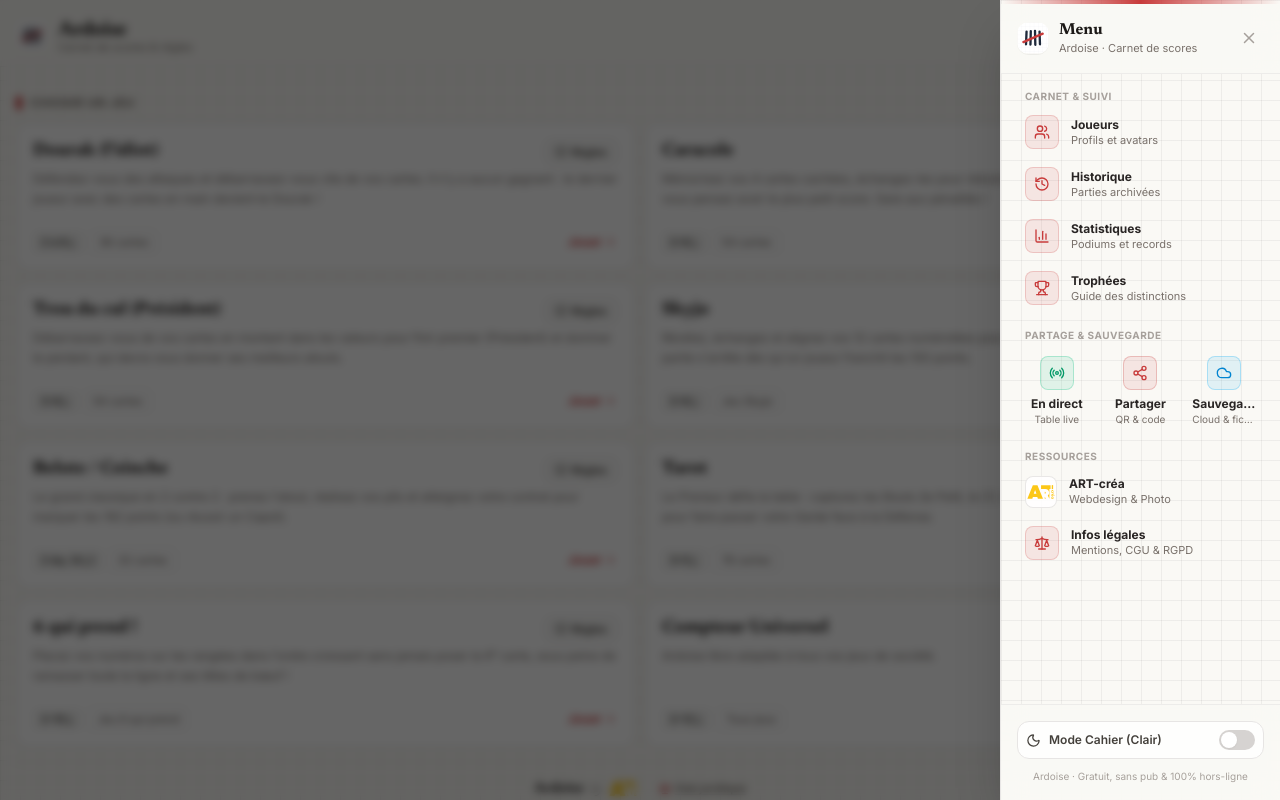
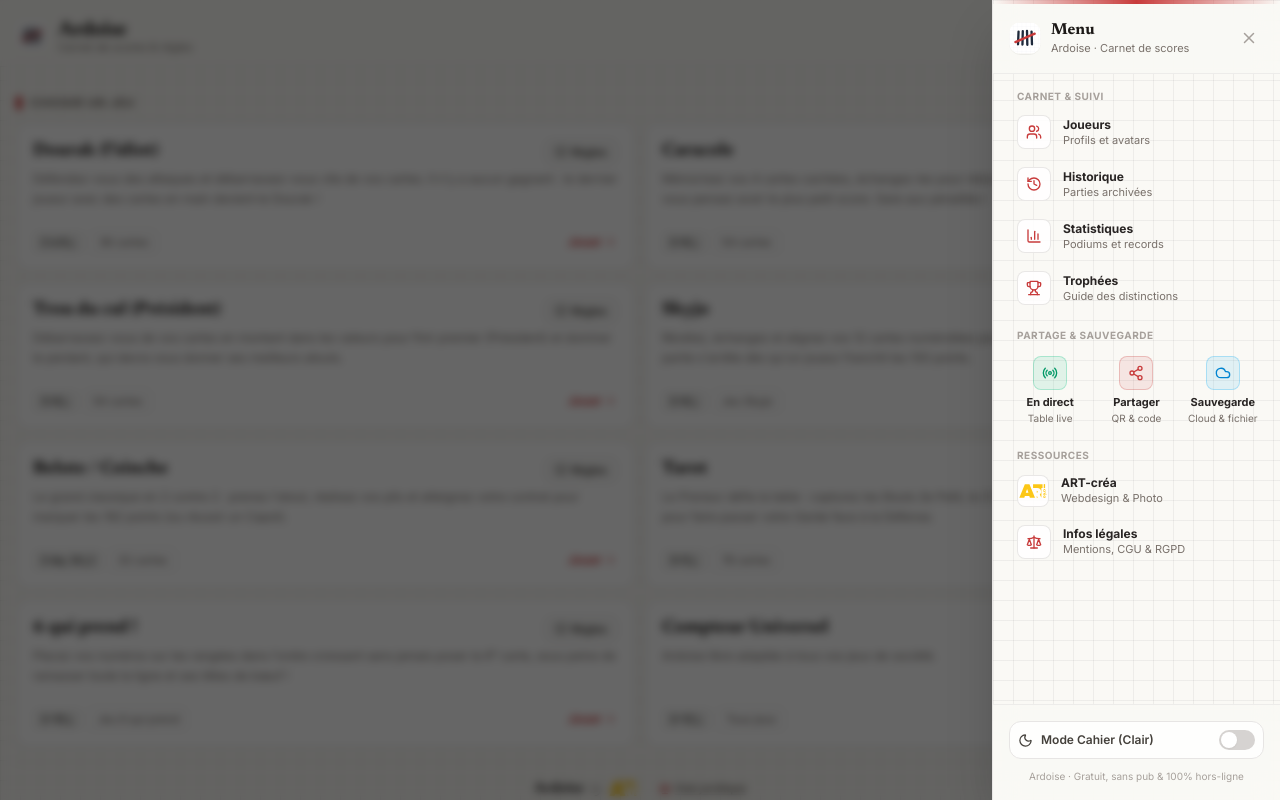
Before and after one commit to Artichou-code/ardoise, a React (Vite) app: page / in a window 1280 px wide. Both pictures are taken after a click on the button 1246 px from the left and 36 px from the top of the page. Built offline with nearby package versions, Linux system fonts and the light colour scheme.

Commit message:
style(menu): icones rouges sur fond neutre pour Carnet & Suivi et texte Sauvegarde non coupe

```diff
--- a/src/components/BurgerMenu.jsx
+++ b/src/components/BurgerMenu.jsx
@@ -135,7 +135,7 @@ export function BurgerMenu({
         onTouchStart={handleTouchStart}
         onTouchMove={handleTouchMove}
         onTouchEnd={handleTouchEnd}
-        className={`relative w-[78vw] max-w-[268px] sm:max-w-[280px] h-full school-surface text-stone-900 dark:text-slate-100 border-l border-stone-200/90 dark:border-slate-800/90 shadow-2xl flex flex-col z-10 drawer-panel ${
+        className={`relative w-[80vw] max-w-[276px] sm:max-w-[288px] h-full school-surface text-stone-900 dark:text-slate-100 border-l border-stone-200/90 dark:border-slate-800/90 shadow-2xl flex flex-col z-10 drawer-panel ${
           isOpen ? 'drawer-panel-open pointer-events-auto' : 'drawer-panel-closed pointer-events-none'
         }`}
       >
@@ -179,7 +179,7 @@ export function BurgerMenu({
                 onClick={() => handleAction(() => onNavigate('players'))}
                 className="w-full p-2 rounded-xl flex items-center gap-3 text-left hover:bg-stone-100 dark:hover:bg-slate-800/70 transition-colors group cursor-pointer"
               >
-                <span className="p-2 rounded-lg bg-[#c83b3b]/10 dark:bg-[#c83b3b]/20 border border-[#c83b3b]/20 dark:border-[#c83b3b]/30 text-[#c83b3b] shrink-0 group-hover:scale-105 transition-all">
+                <span className="p-2 rounded-lg bg-white/85 dark:bg-slate-800/85 border border-stone-200/90 dark:border-slate-700/70 text-[#c83b3b] group-hover:border-[#c83b3b]/35 shrink-0 group-hover:scale-105 transition-all">
                   <Users size={16} />
                 </span>
                 <div className="min-w-0 flex-1">
@@ -197,7 +197,7 @@ export function BurgerMenu({
                 onClick={() => handleAction(() => onNavigate('history'))}
                 className="w-full p-2 rounded-xl flex items-center gap-3 text-left hover:bg-stone-100 dark:hover:bg-slate-800/70 transition-colors group cursor-pointer"
               >
-                <span className="p-2 rounded-lg bg-[#c83b3b]/10 dark:bg-[#c83b3b]/20 border border-[#c83b3b]/20 dark:border-[#c83b3b]/30 text-[#c83b3b] shrink-0 group-hover:scale-105 transition-all">
+                <span className="p-2 rounded-lg bg-white/85 dark:bg-slate-800/85 border border-stone-200/90 dark:border-slate-700/70 text-[#c83b3b] group-hover:border-[#c83b3b]/35 shrink-0 group-hover:scale-105 transition-all">
                   <History size={16} />
                 </span>
                 <div className="min-w-0 flex-1">
@@ -215,7 +215,7 @@ export function BurgerMenu({
                 onClick={() => handleAction(() => onNavigate('stats'))}
                 className="w-full p-2 rounded-xl flex items-center gap-3 text-left hover:bg-stone-100 dark:hover:bg-slate-800/70 transition-colors group cursor-pointer"
               >
-                <span className="p-2 rounded-lg bg-[#c83b3b]/10 dark:bg-[#c83b3b]/20 border border-[#c83b3b]/20 dark:border-[#c83b3b]/30 text-[#c83b3b] shrink-0 group-hover:scale-105 transition-all">
+                <span className="p-2 rounded-lg bg-white/85 dark:bg-slate-800/85 border border-stone-200/90 dark:border-slate-700/70 text-[#c83b3b] group-hover:border-[#c83b3b]/35 shrink-0 group-hover:scale-105 transition-all">
                   <BarChart3 size={16} />
                 </span>
                 <div className="min-w-0 flex-1">
@@ -233,7 +233,7 @@ export function BurgerMenu({
                 onClick={() => handleAction(onOpenTrophies)}
                 className="w-full p-2 rounded-xl flex items-center gap-3 text-left hover:bg-stone-100 dark:hover:bg-slate-800/70 transition-colors group cursor-pointer"
               >
-                <span className="p-2 rounded-lg bg-[#c83b3b]/10 dark:bg-[#c83b3b]/20 border border-[#c83b3b]/20 dark:border-[#c83b3b]/30 text-[#c83b3b] shrink-0 group-hover:scale-105 transition-all">
+                <span className="p-2 rounded-lg bg-white/85 dark:bg-slate-800/85 border border-stone-200/90 dark:border-slate-700/70 text-[#c83b3b] group-hover:border-[#c83b3b]/35 shrink-0 group-hover:scale-105 transition-all">
                   <Trophy size={16} />
                 </span>
                 <div className="min-w-0 flex-1">
@@ -257,7 +257,7 @@ export function BurgerMenu({
               <button
                 type="button"
                 onClick={() => handleAction(onOpenLiveSession)}
-                className={`p-2 rounded-xl flex flex-col items-center justify-center text-center gap-1.5 transition-colors group cursor-pointer relative ${
+                className={`py-2 px-1 rounded-xl flex flex-col items-center justify-center text-center gap-1.5 transition-colors group cursor-pointer relative ${
                   liveSession
                     ? 'bg-emerald-500/10 hover:bg-emerald-500/15'
                     : 'hover:bg-stone-100 dark:hover:bg-slate-800/70'
@@ -274,10 +274,10 @@ export function BurgerMenu({
                   <Radio size={16} className={liveSession ? 'animate-pulse' : ''} />
                 </span>
                 <div className="min-w-0 w-full">
-                  <p className="font-bold text-stone-800 dark:text-slate-200 text-xs leading-tight truncate">
+                  <p className="font-bold text-stone-800 dark:text-slate-200 text-[11px] leading-tight whitespace-nowrap">
                     En direct
                   </p>
-                  <p className="text-[10px] text-stone-500 dark:text-slate-400 truncate mt-0.5">
+                  <p className="text-[10px] text-stone-500 dark:text-slate-400 whitespace-nowrap mt-0.5">
                     {liveSession ? 'Actif' : 'Table live'}
                   </p>
                 </div>
@@ -286,16 +286,16 @@ export function BurgerMenu({
               <button
                 type="button"
                 onClick={() => handleAction(onOpenShareGames)}
-                className="p-2 rounded-xl hover:bg-stone-100 dark:hover:bg-slate-800/70 flex flex-col items-center justify-center text-center gap-1.5 transition-colors group cursor-pointer"
+                className="py-2 px-1 rounded-xl hover:bg-stone-100 dark:hover:bg-slate-800/70 flex flex-col items-center justify-center text-center gap-1.5 transition-colors group cursor-pointer"
               >
                 <span className="p-2 rounded-lg bg-[#c83b3b]/10 dark:bg-[#c83b3b]/20 border border-[#c83b3b]/25 dark:border-[#c83b3b]/35 text-[#c83b3b] shrink-0 group-hover:scale-105 transition-all">
                   <Share2 size={16} />
                 </span>
                 <div className="min-w-0 w-full">
-                  <p className="font-bold text-stone-800 dark:text-slate-200 text-xs leading-tight truncate">
+                  <p className="font-bold text-stone-800 dark:text-slate-200 text-[11px] leading-tight whitespace-nowrap">
                     Partager
                   </p>
-                  <p className="text-[10px] text-stone-500 dark:text-slate-400 truncate mt-0.5">
+                  <p className="text-[10px] text-stone-500 dark:text-slate-400 whitespace-nowrap mt-0.5">
                     QR & code
                   </p>
                 </div>
@@ -304,16 +304,16 @@ export function BurgerMenu({
               <button
                 type="button"
                 onClick={() => handleAction(onOpenSync)}
-                className="p-2 rounded-xl hover:bg-stone-100 dark:hover:bg-slate-800/70 flex flex-col items-center justify-center text-center gap-1.5 transition-colors group cursor-pointer"
+                className="py-2 px-1 rounded-xl hover:bg-stone-100 dark:hover:bg-slate-800/70 flex flex-col items-center justify-center text-center gap-1.5 transition-colors group cursor-pointer"
               >
                 <span className="p-2 rounded-lg bg-sky-500/10 dark:bg-sky-500/20 border border-sky-500/25 dark:border-sky-500/35 text-sky-600 dark:text-sky-400 shrink-0 group-hover:scale-105 transition-all">
                   <Cloud size={16} />
                 </span>
                 <div className="min-w-0 w-full">
-                  <p className="font-bold text-stone-800 dark:text-slate-200 text-xs leading-tight truncate">
+                  <p className="font-bold text-stone-800 dark:text-slate-200 text-[11px] leading-tight whitespace-nowrap">
                     Sauvegarde
                   </p>
-                  <p className="text-[10px] text-stone-500 dark:text-slate-400 truncate mt-0.5">
+                  <p className="text-[10px] text-stone-500 dark:text-slate-400 whitespace-nowrap mt-0.5">
                     Cloud & fichier
                   </p>
                 </div>
@@ -332,7 +332,7 @@ export function BurgerMenu({
                 onClick={() => handleAction(onOpenArtCrea)}
                 className="w-full p-2 rounded-xl flex items-center gap-3 text-left hover:bg-stone-100 dark:hover:bg-slate-800/70 transition-colors group cursor-pointer"
               >
-                <div className="w-8 h-8 rounded-lg bg-white/85 dark:bg-slate-800/85 border border-stone-200/90 dark:border-slate-700/70 group-hover:border-[#c83b3b]/40 flex items-center justify-center shrink-0 transition-all">
+                <div className="w-8 h-8 rounded-lg bg-white/85 dark:bg-slate-800/85 border border-stone-200/90 dark:border-slate-700/70 group-hover:border-[#c83b3b]/35 flex items-center justify-center shrink-0 transition-all">
                   <ArtCreaLogo className="h-4 w-auto group-hover:scale-105 transition-transform" />
                 </div>
                 <div className="min-w-0 flex-1">
@@ -350,7 +350,7 @@ export function BurgerMenu({
                 onClick={() => handleAction(() => onOpenLegal('mentions'))}
                 className="w-full p-2 rounded-xl flex items-center gap-3 text-left hover:bg-stone-100 dark:hover:bg-slate-800/70 transition-colors group cursor-pointer"
               >
-                <span className="p-2 rounded-lg bg-[#c83b3b]/10 dark:bg-[#c83b3b]/20 border border-[#c83b3b]/20 dark:border-[#c83b3b]/30 text-[#c83b3b] shrink-0 group-hover:scale-105 transition-all">
+                <span className="p-2 rounded-lg bg-white/85 dark:bg-slate-800/85 border border-stone-200/90 dark:border-slate-700/70 text-[#c83b3b] group-hover:border-[#c83b3b]/35 shrink-0 group-hover:scale-105 transition-all">
                   <Scale size={16} />
                 </span>
                 <div className="min-w-0 flex-1">
```
